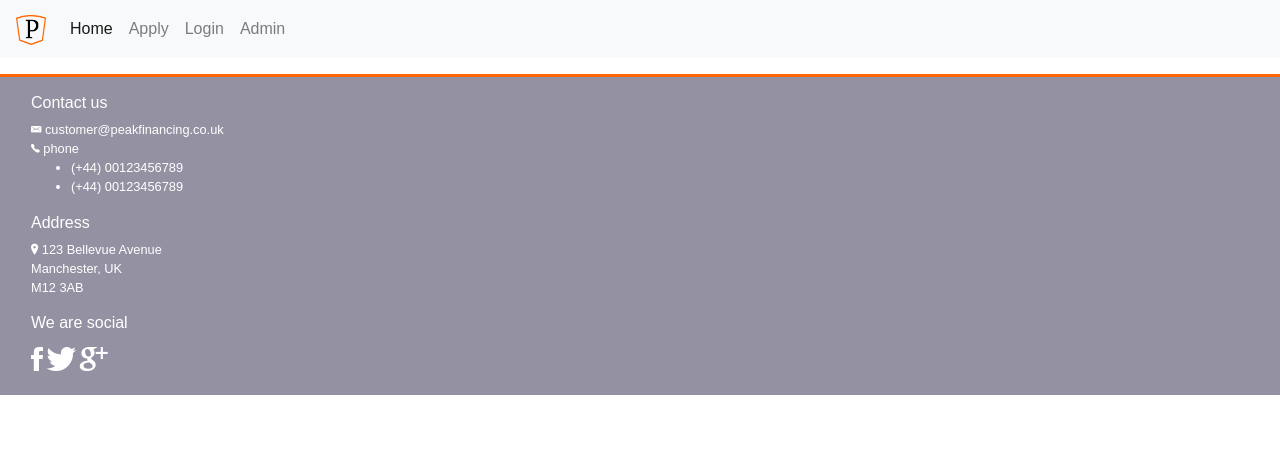
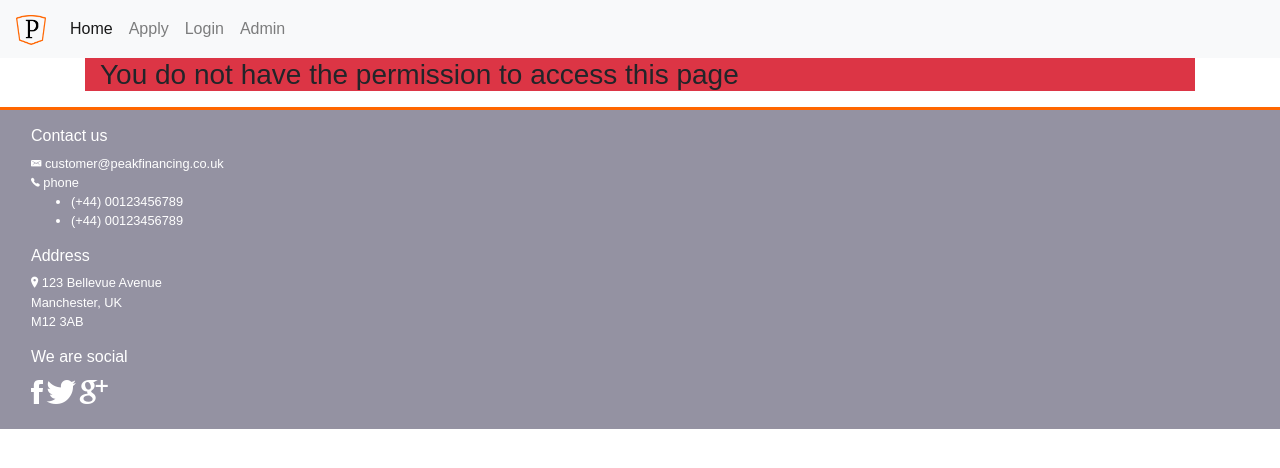
Before and after one commit to mihaitaivli/microfinancingApp, a React (Create React App) app in the folder frontend/: page /admininterface in a window 1280 px wide. Shown: the top 468 px of the page. Built offline with nearby package versions, Linux system fonts and the light colour scheme.

Commit message:
Restrict the admin interface access to the admins

```diff
--- a/frontend/src/partials/Main.js
+++ b/frontend/src/partials/Main.js
@@ -9,6 +9,7 @@ import Registration from './Registration';
 import AddLoan from './AddLoan';
 import LoanSchedule from './LoanSchedule';
 import CustomerView from './admin/CustomerView';
+import AdminInterface from './admin/AdminInterface';
 
 const Main = () => {
   return(
@@ -22,6 +23,7 @@ const Main = () => {
         <Route path='/add_loan' component={AddLoan} />
         <Route path='/loanschedule' component={LoanSchedule} />
         <Route path='/customerview' component={CustomerView} />
+        <Route path='/admininterface' component={AdminInterface} />
       </Switch>
     </div>
   );
--- /dev/null
+++ b/frontend/src/partials/admin/AdminInterface.js
@@ -0,0 +1,36 @@
+import React, { Component } from 'react';
+import NoPermission from './NoPermission';
+
+class AdminInterface extends Component{
+
+  state={
+    hidden: true,
+    isAuthenticated: false
+  }
+
+  componentDidMount(){
+    const isAdmin = sessionStorage.getItem('group');
+    if(isAdmin) {
+      this.setState({
+        hidden: false,
+        isAuthenticated: true
+      })
+    }
+  }
+
+  render(){
+    const { hidden, isAuthenticated } = this.state;
+    return(
+      <div className="container">
+        <div hidden={isAuthenticated}>
+          <NoPermission />
+        </div>
+        <div hidden={hidden}>
+          Admin interface
+        </div>
+      </div>
+    );
+  }
+}
+
+export default AdminInterface;
--- a/frontend/src/partials/admin/NoPermission.js
+++ b/frontend/src/partials/admin/NoPermission.js
@@ -3,7 +3,7 @@ import React from 'react';
 const NoPermission = () => {
   return(
     <div className="container bg-danger">
-      <h3>You do not have the permission to view this page</h3>
+      <h3>You do not have the permission to access this page</h3>
     </div>
   );
 }
```
